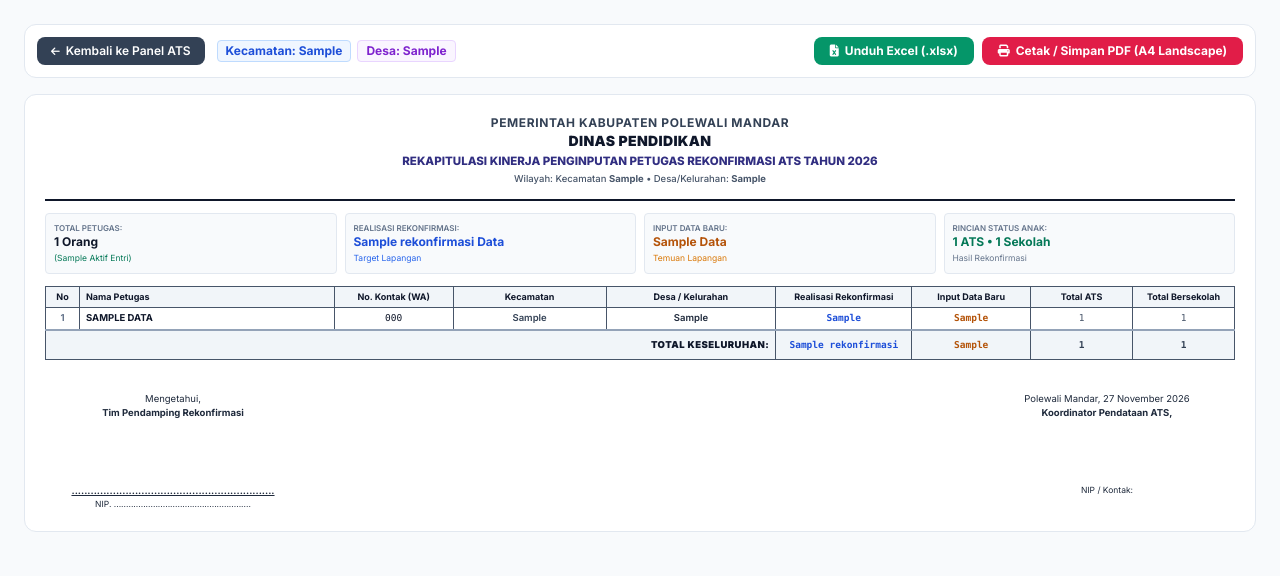
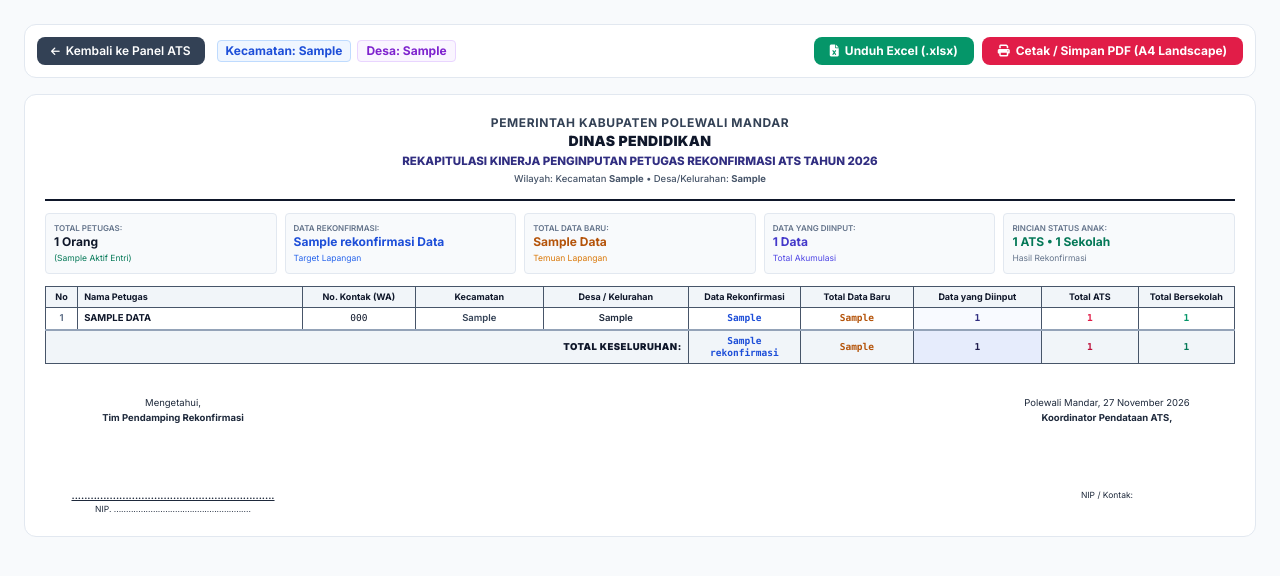
Before and after one commit to 90fathur/ats, a CodeIgniter 4 app: the page made by app/Views/ats/print_kinerja.php in a window 1280 px wide. Shown: the top 576 px of the page. Run offline with PHP 8.4 and a stand-in for CodeIgniter, Linux system fonts and the light colour scheme; the template is opened without the code that fills it: most values are stand-ins (such as "Sample title", 1, 10 or a date in 2020); data that the repository does not hold is empty; some libraries are stand-ins or nearby versions.

Commit message:
feat: tambahkan kolom Total Data Baru dan Data yang Diinput pada tabel export excel dan PDF kinerja

```diff
--- a/app/Views/ats/print_kinerja.php
+++ b/app/Views/ats/print_kinerja.php
@@ -78,23 +78,28 @@
         </div>
 
         <!-- Info Ringkasan Capaian -->
-        <div class="grid grid-cols-2 sm:grid-cols-4 gap-2 mb-3 text-[9.5px]">
+        <div class="grid grid-cols-2 sm:grid-cols-5 gap-2 mb-3 text-[9.5px]">
             <div class="p-2 bg-slate-50 border border-slate-200 rounded">
                 <span class="text-slate-500 font-semibold block text-[8px] uppercase">Total Petugas:</span>
                 <span class="font-bold text-slate-900 text-xs"><?= esc($summary['total_petugas']) ?> Orang</span>
                 <span class="text-[8.5px] text-emerald-700 block mt-0.5">(<?= esc($summary['petugas_aktif']) ?> Aktif Entri)</span>
             </div>
             <div class="p-2 bg-slate-50 border border-slate-200 rounded">
-                <span class="text-slate-500 font-semibold block text-[8px] uppercase">Realisasi Rekonfirmasi:</span>
+                <span class="text-slate-500 font-semibold block text-[8px] uppercase">Data Rekonfirmasi:</span>
                 <span class="font-bold text-blue-700 text-xs"><?= esc($summary['rekonfirmasi']) ?> Data</span>
                 <span class="text-[8.5px] text-blue-600 block mt-0.5">Target Lapangan</span>
             </div>
             <div class="p-2 bg-slate-50 border border-slate-200 rounded">
-                <span class="text-slate-500 font-semibold block text-[8px] uppercase">Input Data Baru:</span>
+                <span class="text-slate-500 font-semibold block text-[8px] uppercase">Total Data Baru:</span>
                 <span class="font-bold text-amber-700 text-xs"><?= esc($summary['data_baru']) ?> Data</span>
                 <span class="text-[8.5px] text-amber-600 block mt-0.5">Temuan Lapangan</span>
             </div>
             <div class="p-2 bg-slate-50 border border-slate-200 rounded">
+                <span class="text-slate-500 font-semibold block text-[8px] uppercase">Data yang Diinput:</span>
+                <span class="font-bold text-indigo-700 text-xs"><?= esc($summary['total_terinput']) ?> Data</span>
+                <span class="text-[8.5px] text-indigo-600 block mt-0.5">Total Akumulasi</span>
+            </div>
+            <div class="p-2 bg-slate-50 border border-slate-200 rounded col-span-2 sm:col-span-1">
                 <span class="text-slate-500 font-semibold block text-[8px] uppercase">Rincian Status Anak:</span>
                 <span class="font-bold text-emerald-700 text-xs"><?= esc($summary['total_ats']) ?> ATS &bull; <?= esc($summary['total_sekolah']) ?> Sekolah</span>
                 <span class="text-[8.5px] text-slate-500 block mt-0.5">Hasil Rekonfirmasi</span>
@@ -107,12 +112,13 @@
                 <thead>
                     <tr>
                         <th class="w-8">No</th>
-                        <th class="text-left w-60">Nama Petugas</th>
+                        <th class="text-left w-56">Nama Petugas</th>
                         <th class="w-28">No. Kontak (WA)</th>
-                        <th class="w-36">Kecamatan</th>
-                        <th class="w-40">Desa / Kelurahan</th>
-                        <th class="w-32">Realisasi Rekonfirmasi</th>
-                        <th class="w-28">Input Data Baru</th>
+                        <th class="w-32">Kecamatan</th>
+                        <th class="w-36">Desa / Kelurahan</th>
+                        <th class="w-28">Data Rekonfirmasi</th>
+                        <th class="w-28">Total Data Baru</th>
+                        <th class="w-32">Data yang Diinput</th>
                         <th class="w-24">Total ATS</th>
                         <th class="w-24">Total Bersekolah</th>
                     </tr>
@@ -120,7 +126,7 @@
                 <tbody>
                     <?php if (empty($data)): ?>
                         <tr>
-                            <td colspan="9" class="text-center py-6 text-slate-400 font-semibold">
+                            <td colspan="10" class="text-center py-6 text-slate-400 font-semibold">
                                 Tidak ada data petugas yang sesuai dengan kriteria filter ini.
                             </td>
                         </tr>
@@ -138,8 +144,9 @@
                             <td class="font-semibold text-slate-800 text-center"><?= esc($p['desa_akses']) ?></td>
                             <td class="font-bold text-blue-700 text-center font-mono"><?= esc($p['rekonfirmasi_input']) ?></td>
                             <td class="font-semibold text-amber-700 text-center font-mono"><?= esc($p['data_baru_input']) ?></td>
-                            <td class="text-center font-mono text-slate-600"><?= esc($p['total_ats']) ?></td>
-                            <td class="text-center font-mono text-slate-600"><?= esc($p['total_sekolah']) ?></td>
+                            <td class="font-black text-indigo-900 text-center font-mono bg-indigo-50/40"><?= esc($p['total_input']) ?></td>
+                            <td class="text-center font-mono text-rose-600 font-semibold"><?= esc($p['total_ats']) ?></td>
+                            <td class="text-center font-mono text-emerald-600 font-semibold"><?= esc($p['total_sekolah']) ?></td>
                         </tr>
                         <?php endforeach; ?>
                     <?php endif; ?>
@@ -149,8 +156,9 @@
                         <td colspan="5" class="py-2 text-right uppercase tracking-wider font-black">TOTAL KESELURUHAN:</td>
                         <td class="text-center font-black text-blue-700 font-mono"><?= esc($summary['rekonfirmasi']) ?></td>
                         <td class="text-center font-black text-amber-700 font-mono"><?= esc($summary['data_baru']) ?></td>
-                        <td class="text-center font-mono text-slate-700"><?= esc($summary['total_ats']) ?></td>
-                        <td class="text-center font-mono text-slate-700"><?= esc($summary['total_sekolah']) ?></td>
+                        <td class="text-center font-black text-indigo-950 font-mono bg-indigo-100/60"><?= esc($summary['total_terinput']) ?></td>
+                        <td class="text-center font-bold font-mono text-rose-700"><?= esc($summary['total_ats']) ?></td>
+                        <td class="text-center font-bold font-mono text-emerald-700"><?= esc($summary['total_sekolah']) ?></td>
                     </tr>
                 </tfoot>
             </table>
```
Also changed, not shown: app/Controllers/Ats.php (+32 -24 lines).
